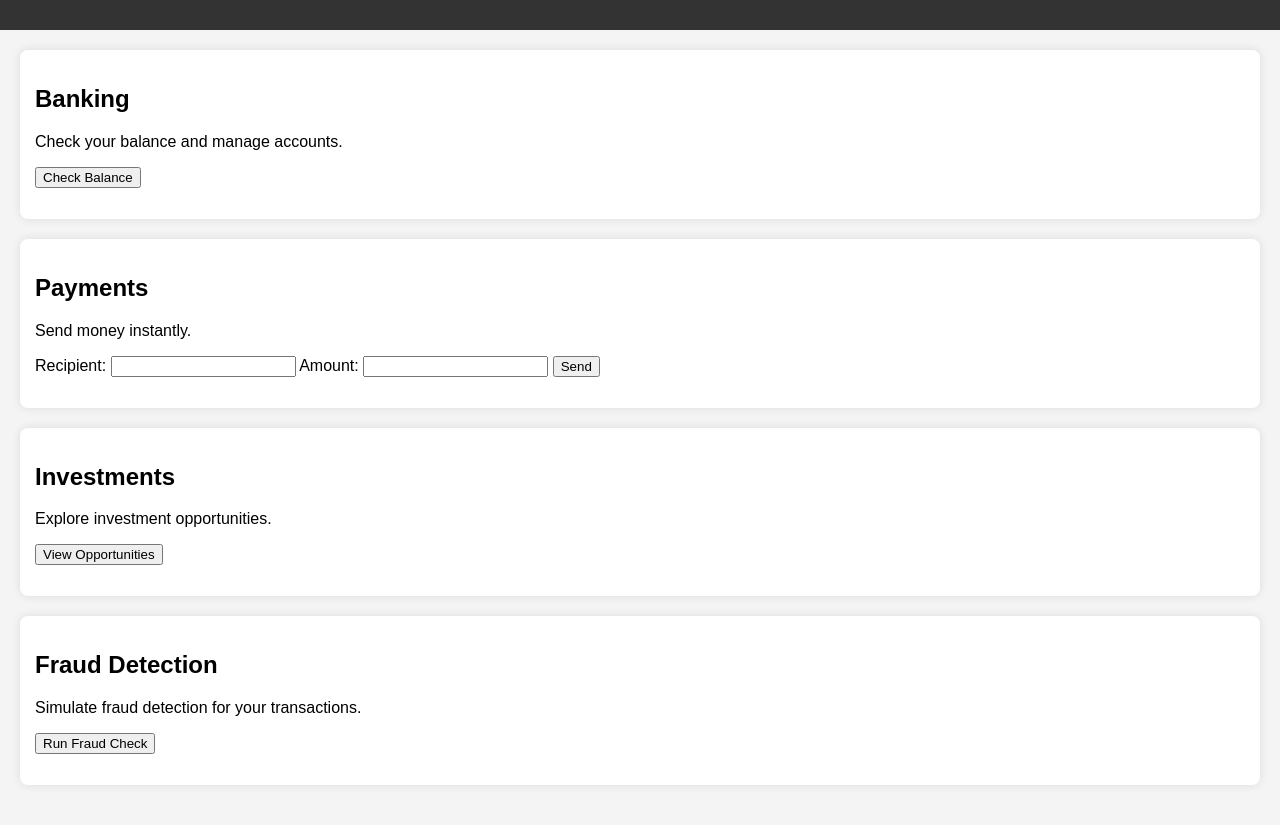
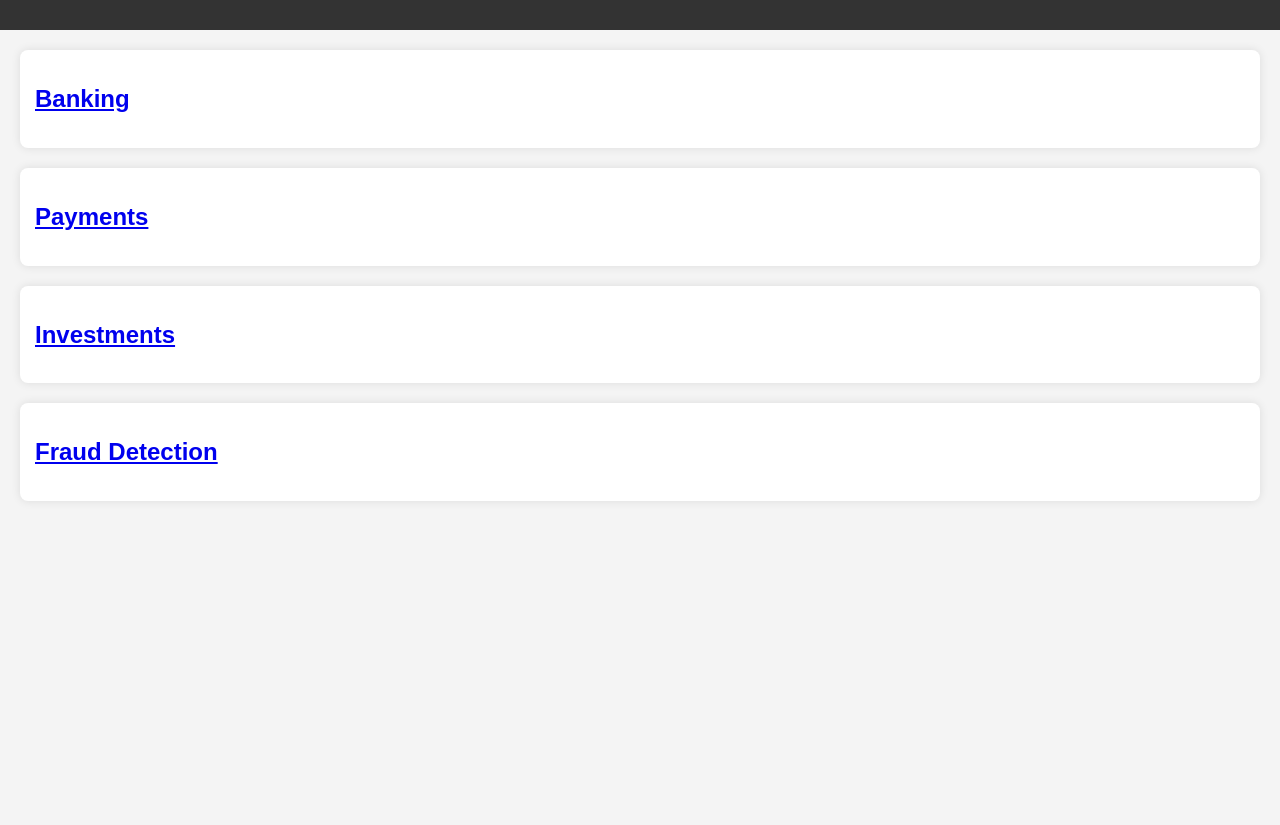
Before and after one commit to shresta-munikuntla/tripleS_HackUTD2024, a website: page index.html in a window 1280 px wide. Shown: the part 89-914 px from the top of the page. After the commit the page ends 800 px from the top, so only its background shows below. Drawn offline with Linux system fonts and the light colour scheme.

Commit message:
new pages added + some style changes

```diff
--- a/index.html
+++ b/index.html
@@ -8,28 +8,28 @@
 </head>
 <body>
   <header>
-    <h1>Financial Access for All</h1>
+    <h1>FinConnect</h1>
     <nav>
       <ul>
-        <li><a href="#banking">Banking</a></li>
-        <li><a href="#payments">Payments</a></li>
-        <li><a href="#investments">Investments</a></li>
-        <li><a href="#fraud">Fraud Detection</a></li>
+        <li><a href="banking.html">Banking</a></li>
+        <li><a href="payments.html">Payments</a></li>
+        <li><a href="investments.html">Investments</a></li>
+        <li><a href="fraud.html">Fraud Detection</a></li>
       </ul>
     </nav>
   </header>
 
   <main>
     <section id="banking">
-      <h2>Banking</h2>
-      <p>Check your balance and manage accounts.</p>
+      <h2><a href = "banking.html" className = "links">Banking</a></h2>
+      <!-- <p>Check your balance and manage accounts.</p>
       <button onclick="checkBalance()">Check Balance</button>
-      <p id="balance-display"></p>
+      <p id="balance-display"></p> -->
     </section>
 
     <section id="payments">
-      <h2>Payments</h2>
-      <p>Send money instantly.</p>
+      <h2><a href = "payments.html" className = "links">Payments</a></h2>
+      <!-- <p>Send money instantly.</p>
       <form onsubmit="sendPayment(event)">
         <label for="recipient">Recipient:</label>
         <input type="text" id="recipient" required>
@@ -37,21 +37,21 @@
         <input type="number" id="amount" min="1" required>
         <button type="submit">Send</button>
       </form>
-      <p id="payment-status"></p>
+      <p id="payment-status"></p> -->
     </section>
 
     <section id="investments">
-      <h2>Investments</h2>
-      <p>Explore investment opportunities.</p>
+      <h2><a href = "investments.html" className = "links">Investments</a></h2>
+      <!-- <p>Explore investment opportunities.</p>
       <button onclick="showInvestmentOpportunities()">View Opportunities</button>
-      <ul id="investment-list"></ul>
+      <ul id="investment-list"></ul> -->
     </section>
 
     <section id="fraud">
-      <h2>Fraud Detection</h2>
-      <p>Simulate fraud detection for your transactions.</p>
+      <h2><a href = "FraudDetection.html" className = "links">Fraud Detection</a></h2>
+      <!-- <p>Simulate fraud detection for your transactions.</p>
       <button onclick="simulateFraudDetection()">Run Fraud Check</button>
-      <p id="fraud-result"></p>
+      <p id="fraud-result"></p> -->
     </section>
   </main>
 
--- a/style.css
+++ b/style.css
@@ -43,7 +43,7 @@
   box-shadow: 0 0 10px rgba(0, 0, 0, 0.1);
 }
 
-footer {
+/* footer {
   text-align: center;
   padding: 10px;
   background-color: #333;
@@ -51,4 +51,11 @@
   position: fixed;
   width: 100%;
   bottom: 0;
+} */
+
+.links {
+  font-size: medium;
+  font-family:'Times New Roman', Times, serif;
+  text-decoration-color: black;
+  text
 }
```
Also changed, not shown: FraudDetection.html (added), banking.html (added), investments.html (added), payments.html (added).
